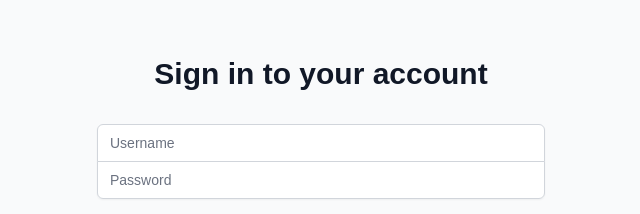
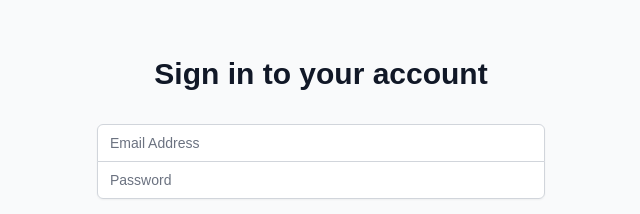
Before and after one commit to mhristev/WebView-ClockWise, a React (Vite) app in the folder my-app/: page /login in a window 1280 px wide. Shown: the part 254-468 px from the top of the page, without its empty margins (319-959 px from the left). Built offline with nearby package versions, Linux system fonts and the light colour scheme.

Commit message:
adapted on user field changes

```diff
--- a/my-app/src/auth/AuthContext.jsx
+++ b/my-app/src/auth/AuthContext.jsx
@@ -75,14 +75,14 @@ export const AuthProvider = ({ children }) => {
     loadAuthData();
   }, []);
 
-  const login = async (username, password) => {
+  const login = async (email, password) => {
     try {
       const response = await fetch("http://localhost:8081/v1/auth/login", {
         method: "POST",
         headers: {
           "Content-Type": "application/json",
         },
-        body: JSON.stringify({ username, password }),
+        body: JSON.stringify({ email, password }),
       });
 
       if (!response.ok) {
--- a/my-app/src/pages/LoginPage.jsx
+++ b/my-app/src/pages/LoginPage.jsx
@@ -3,7 +3,7 @@ import { useNavigate, Navigate } from "react-router-dom";
 import { useAuth } from "../auth/AuthContext";
 
 const LoginPage = () => {
-  const [username, setUsername] = useState("");
+  const [email, setEmail] = useState("");
   const [password, setPassword] = useState("");
   const [error, setError] = useState("");
   const [isLoading, setIsLoading] = useState(false);
@@ -19,8 +19,8 @@ const LoginPage = () => {
   const handleSubmit = async (e) => {
     e.preventDefault();
 
-    if (!username || !password) {
-      setError("Please enter both username and password");
+    if (!email || !password) {
+      setError("Please enter both email and password");
       return;
     }
 
@@ -28,14 +28,14 @@ const LoginPage = () => {
       setIsLoading(true);
       setError("");
 
-      await login(username, password);
+      await login(email, password);
 
       // Login was successful, now we can navigate
       // The AuthContext will have checked if the role is authorized
       navigate("/schedule");
     } catch {
       // No parameter needed for catch, just handling the error case
-      setError("Invalid username or password");
+      setError("Invalid email or password");
     } finally {
       setIsLoading(false);
     }
@@ -52,18 +52,18 @@ const LoginPage = () => {
         <form className="mt-8 space-y-6" onSubmit={handleSubmit}>
           <div className="rounded-md shadow-sm -space-y-px">
             <div>
-              <label htmlFor="username" className="sr-only">
-                Username
+              <label htmlFor="email" className="sr-only">
+                Email Address
               </label>
               <input
-                id="username"
-                name="username"
-                type="text"
+                id="email"
+                name="email"
+                type="email"
                 required
                 className="appearance-none rounded-none relative block w-full px-3 py-2 border border-gray-300 placeholder-gray-500 text-gray-900 rounded-t-md focus:outline-none focus:ring-blue-500 focus:border-blue-500 focus:z-10 sm:text-sm"
-                placeholder="Username"
-                value={username}
-                onChange={(e) => setUsername(e.target.value)}
+                placeholder="Email Address"
+                value={email}
+                onChange={(e) => setEmail(e.target.value)}
                 disabled={isLoading}
               />
             </div>
--- a/my-app/src/pages/ProfilePage.jsx
+++ b/my-app/src/pages/ProfilePage.jsx
@@ -1,6 +1,6 @@
 import React from "react";
 import { useAuth } from "../auth/AuthContext";
-import { UserCircle, Mail, Shield, Building } from "lucide-react";
+import { UserCircle, Mail, Shield, Building, Phone } from "lucide-react";
 
 const ProfilePage = () => {
   const { user } = useAuth();
@@ -37,19 +37,37 @@ const ProfilePage = () => {
             <dl>
               <div className="bg-gray-50 px-4 py-5 sm:grid sm:grid-cols-3 sm:gap-4 sm:px-6">
                 <dt className="text-sm font-medium text-gray-500 flex items-center">
-                  <UserCircle size={16} className="mr-2" /> Username
+                  <UserCircle size={16} className="mr-2" /> First Name
                 </dt>
                 <dd className="mt-1 text-sm text-gray-900 sm:mt-0 sm:col-span-2">
-                  {user.username}
+                  {user.firstName}
                 </dd>
               </div>
 
               <div className="bg-white px-4 py-5 sm:grid sm:grid-cols-3 sm:gap-4 sm:px-6">
                 <dt className="text-sm font-medium text-gray-500 flex items-center">
+                  <UserCircle size={16} className="mr-2" /> Last Name
+                </dt>
+                <dd className="mt-1 text-sm text-gray-900 sm:mt-0 sm:col-span-2">
+                  {user.lastName}
+                </dd>
+              </div>
+
+              <div className="bg-gray-50 px-4 py-5 sm:grid sm:grid-cols-3 sm:gap-4 sm:px-6">
+                <dt className="text-sm font-medium text-gray-500 flex items-center">
                   <Mail size={16} className="mr-2" /> Email address
                 </dt>
                 <dd className="mt-1 text-sm text-gray-900 sm:mt-0 sm:col-span-2">
                   {user.email}
+                </dd>
+              </div>
+
+              <div className="bg-white px-4 py-5 sm:grid sm:grid-cols-3 sm:gap-4 sm:px-6">
+                <dt className="text-sm font-medium text-gray-500 flex items-center">
+                  <Phone size={16} className="mr-2" /> Phone Number
+                </dt>
+                <dd className="mt-1 text-sm text-gray-900 sm:mt-0 sm:col-span-2">
+                  {user.phoneNumber || "Not provided"}
                 </dd>
               </div>
 
```
